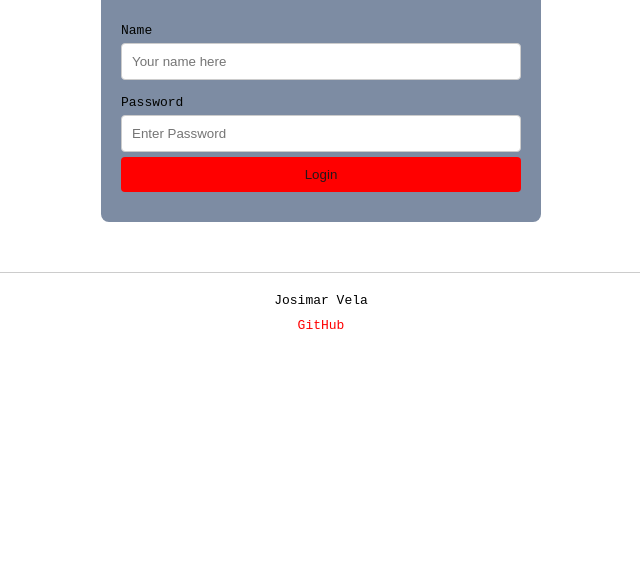
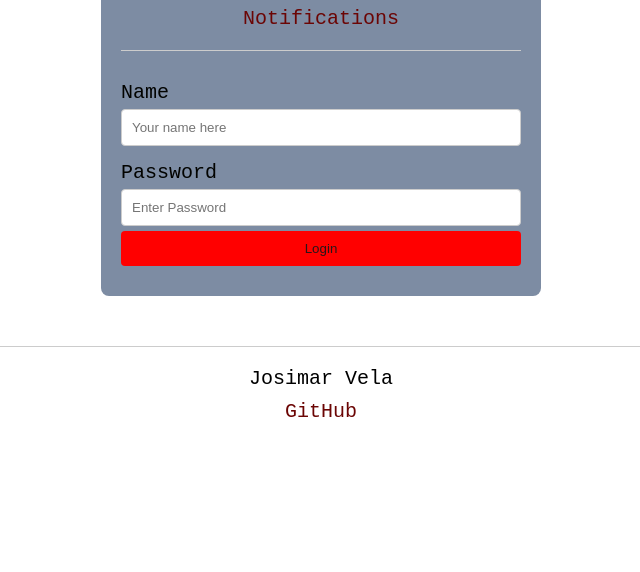
Before and after one commit to jojojovela/startup, a plain HTML site: page index.html in a window 1280 px wide. Shown: the part 228-800 px from the top of the page, without its empty margins (319-959 px from the left). Drawn offline with Linux system fonts and the light colour scheme.

Commit message:
updated css with fonts

```diff
--- a/index.css
+++ b/index.css
@@ -1,5 +1,6 @@
 body {
     font-family: monospace;
+    font-size: 20px;
     background-color: white;
     margin: 0;
     padding: 0;
@@ -52,7 +53,7 @@ a {
     text-align: center;
     display: block;
     margin-top: 10px;
-    color: red;
+    color: #6B0504;
     text-decoration: none;
 }
 
```
